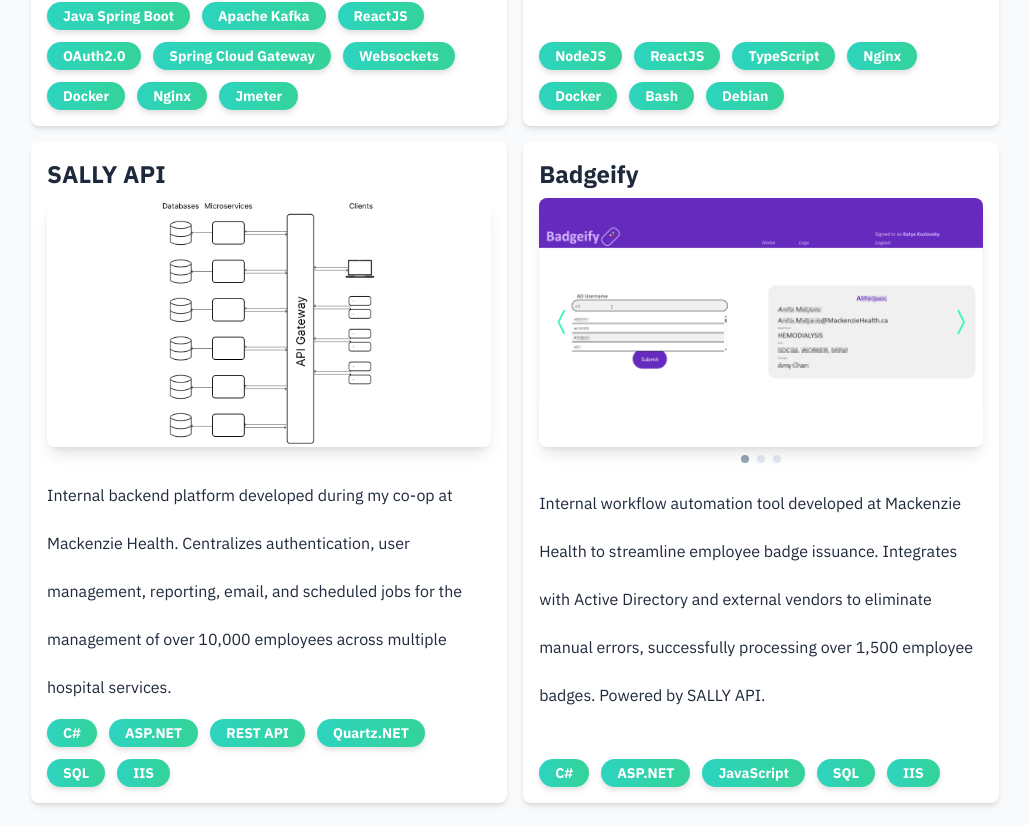
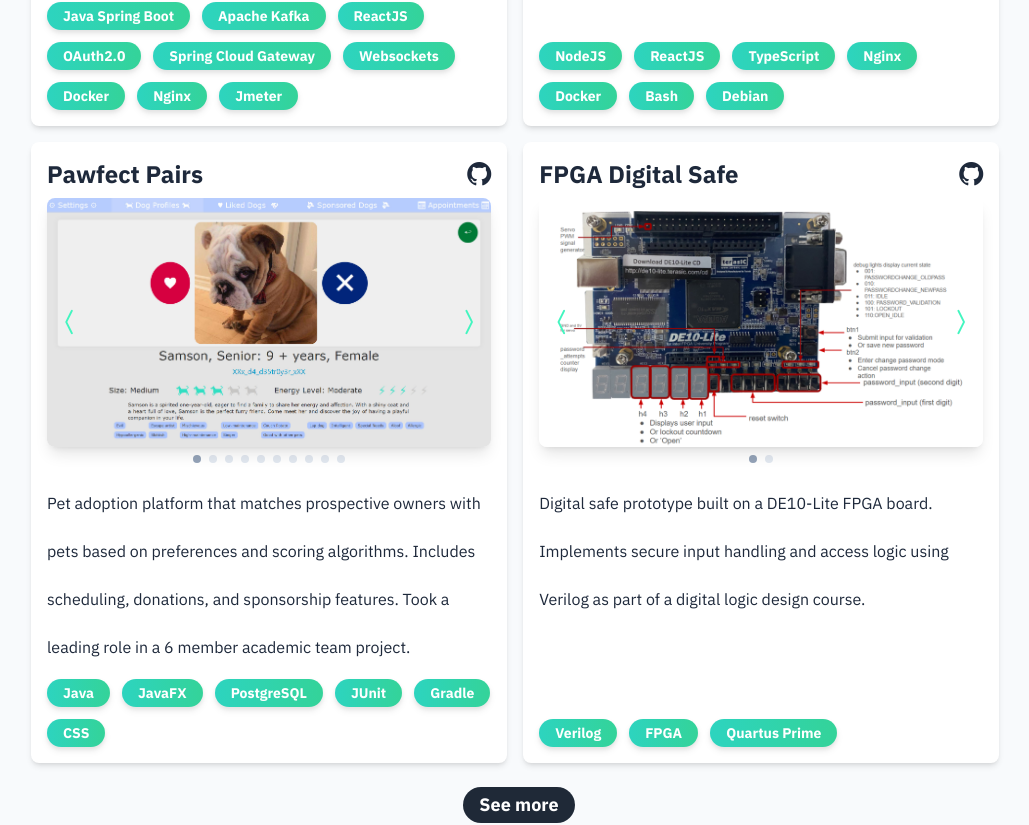
Before and after one commit to katya-koz/portfolio, a React (Create React App) app: page / in a window 1280 px wide. Shown: the part 3370-4195 px from the top of the page, without its empty margins (121-1150 px from the left). Built offline with nearby package versions, Linux system fonts and the light colour scheme; a web font is replaced by a local one.

Commit message:
hiding mh projects

```diff
--- a/src/App.tsx
+++ b/src/App.tsx
@@ -163,38 +163,38 @@
       ],
       link: "https://github.com/katya-koz/movie-library",
     },
-    {
-      title: "SALLY API",
-      description:
-        "Internal backend platform developed during my co-op at Mackenzie Health. Centralizes authentication, user management, reporting, email, and scheduled jobs for the management of over 10,000 employees across multiple hospital services.",
+    // {
+    //   title: "SALLY API",
+    //   description:
+    //     "Internal backend platform developed during my co-op at Mackenzie Health. Centralizes authentication, user management, reporting, email, and scheduled jobs for the management of over 10,000 employees across multiple hospital services.",
 
-      imageSrc: ["sallyapi/sallyapi_1.png"],
-      technologies: ["C#", "ASP.NET", "REST API", "Quartz.NET", "SQL", "IIS"],
-    },
-    {
-      title: "Badgeify",
-      description:
-        "Internal workflow automation tool developed at Mackenzie Health to streamline employee badge issuance. Integrates with Active Directory and external vendors to eliminate manual errors, successfully processing over 1,500 employee badges. Powered by SALLY API.",
+    //   imageSrc: ["sallyapi/sallyapi_1.png"],
+    //   technologies: ["C#", "ASP.NET", "REST API", "Quartz.NET", "SQL", "IIS"],
+    // },
+    // {
+    //   title: "Badgeify",
+    //   description:
+    //     "Internal workflow automation tool developed at Mackenzie Health to streamline employee badge issuance. Integrates with Active Directory and external vendors to eliminate manual errors, successfully processing over 1,500 employee badges. Powered by SALLY API.",
 
-      imageSrc: [
-        "badgeify/badgeify_2.jpg",
-        "badgeify/badgeify_3.jpg",
-        "badgeify/badgeify-demo.mp4",
-      ],
-      technologies: ["C#", "ASP.NET", "JavaScript", "SQL", "IIS"],
-    },
-    {
-      title: "Handsify",
-      description:
-        "Internal dashboard application for managing and maintaining over 10,000 IoT devices across a hospital network. Provides real-time tracking and reporting, with early ML work to predict maintenance needs and reduce manual inspections. Powered by SALLY API.",
+    //   imageSrc: [
+    //     "badgeify/badgeify_2.jpg",
+    //     "badgeify/badgeify_3.jpg",
+    //     "badgeify/badgeify-demo.mp4",
+    //   ],
+    //   technologies: ["C#", "ASP.NET", "JavaScript", "SQL", "IIS"],
+    // },
+    // {
+    //   title: "Handsify",
+    //   description:
+    //     "Internal dashboard application for managing and maintaining over 10,000 IoT devices across a hospital network. Provides real-time tracking and reporting, with early ML work to predict maintenance needs and reduce manual inspections. Powered by SALLY API.",
 
-      imageSrc: [
-        "handsify/handsify_3.jpg",
-        "handsify/handsify_4.jpg",
-        "handsify/handsify-demo.mp4",
-      ],
-      technologies: ["C#", "ASP.NET", "JavaScript", "SQL", "IIS"],
-    },
+    //   imageSrc: [
+    //     "handsify/handsify_3.jpg",
+    //     "handsify/handsify_4.jpg",
+    //     "handsify/handsify-demo.mp4",
+    //   ],
+    //   technologies: ["C#", "ASP.NET", "JavaScript", "SQL", "IIS"],
+    // },
 
     {
       title: "Pawfect Pairs",
```
